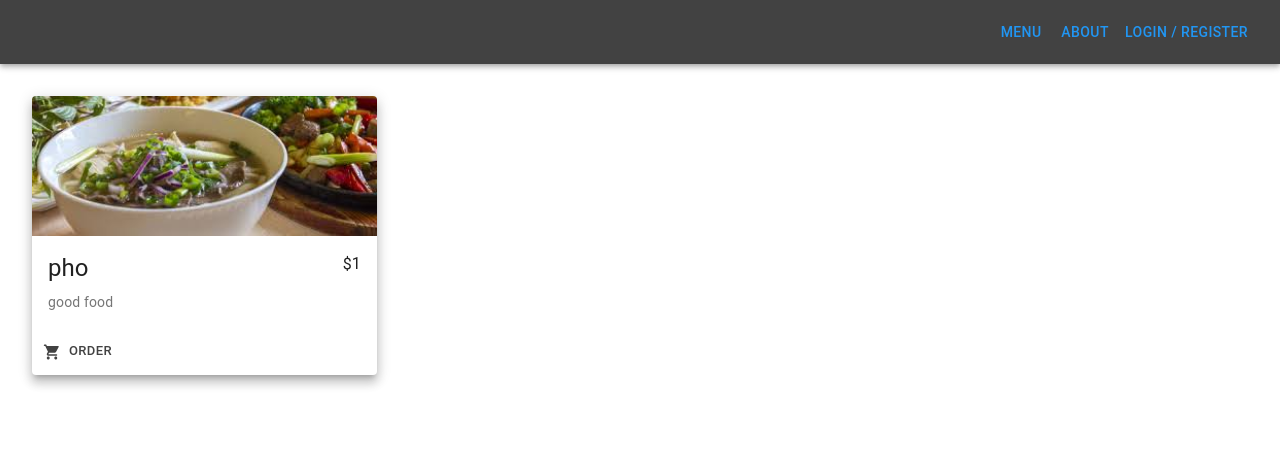
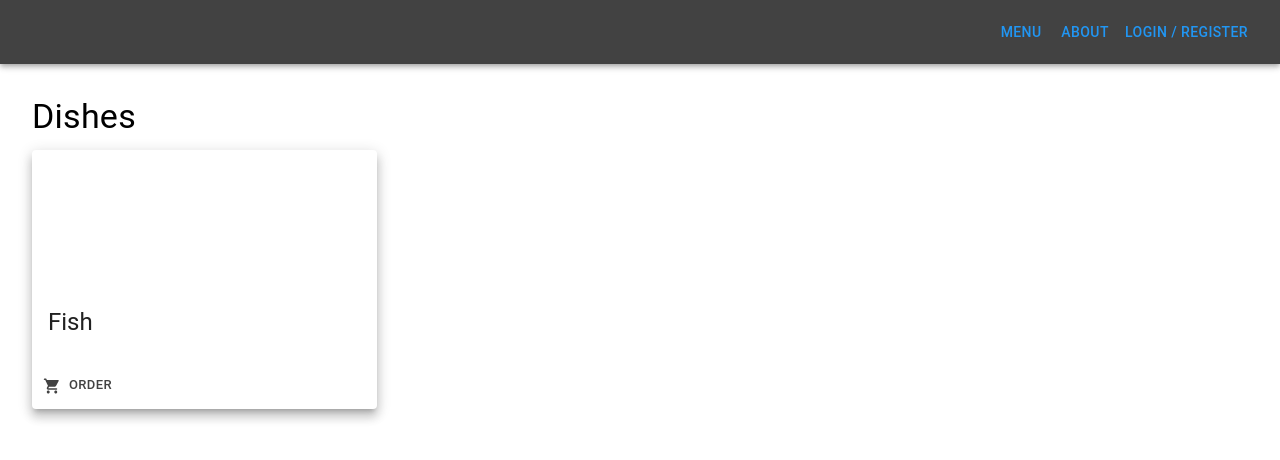
Before and after one commit to jamesphongduong/phongspho, a React (Create React App) app: page / in a window 1280 px wide. Shown: the top 460 px of the page. Built offline with nearby package versions, Linux system fonts and the light colour scheme; data requests are answered from the project's data file.

Commit message:
able to post item

```diff
--- a/db.json
+++ b/db.json
@@ -1,5 +1,10 @@
 {
-  "posts": [{ "id": 1, "title": "json-server", "author": "typicode" }],
-  "comments": [{ "id": 1, "body": "some comment", "postId": 1 }],
-  "profile": { "name": "typicode" }
+  "dishes": [
+    {
+      "title": "Fish",
+      "description": "",
+      "price": "",
+      "id": 5
+    }
+  ]
 }
--- a/src/api/index.ts
+++ b/src/api/index.ts
@@ -1,13 +1,24 @@
-import axios from 'axios';
+import axios, { AxiosPromise } from 'axios';
 
-export const baseURL = 'http://localhost:3000';
+export const baseURL = 'http://localhost:4000';
 
-// get
+//  GET REQS
 
-// get all meals
-export const getMeals = () => {
-  return axios
-    .get(baseURL)
-    .then((res) => console.log('res', res))
-    .catch((err) => console.log('err', err));
+export const getMeals = (): AxiosPromise => {
+  return axios.get(`${baseURL}/dishes/`);
 };
+
+// POST REQS
+
+export const postMeal = (data): AxiosPromise => {
+  const { titleInput, descriptionInput, priceInput, fileInput } = data;
+
+  const postData = {
+    title: titleInput,
+    description: descriptionInput,
+    price: priceInput,
+    file: fileInput
+  };
+
+  return axios.post(`${baseURL}/dishes/`, postData);
+};
--- a/src/components/MenuItem.tsx
+++ b/src/components/MenuItem.tsx
@@ -13,16 +13,16 @@ interface Props {
   price: number;
   title: string;
   description: string;
-  image: string;
+  imageURL: string;
 }
 
 export const MenuItem = (props: Props): JSX.Element => {
-  const { price, title, description, image } = props;
+  const { price, title, description, imageURL } = props;
   const classes = useStyles();
 
   return (
     <Card className={classes.card} raised>
-      <CardMedia className={classes.media} image={image} />
+      <CardMedia className={classes.media} image={imageURL} />
       <CardContent>
         <div className={classes.titleContainer}>
           <Typography gutterBottom variant="h5" component="h2">
--- a/src/components/Navbar.tsx
+++ b/src/components/Navbar.tsx
@@ -4,10 +4,10 @@ import { Button } from './Button';
 import shortid from 'shortid';
 import { makeStyles } from '@material-ui/core/styles';
 import { Link } from 'react-router-dom';
-import { menuItem } from '../types';
+import { navbarItem } from '../types';
 
 interface Props {
-  items: menuItem[];
+  items: navbarItem[];
 }
 
 export const Navbar = (props: Props): JSX.Element => {
--- a/src/components/pages/Menu.tsx
+++ b/src/components/pages/Menu.tsx
@@ -1,8 +1,51 @@
-import React from 'react';
+import React, { PureComponent } from 'react';
 import { MenuItem } from '../';
+import { getMeals } from '../../api';
+import { dish } from '../../types';
+import shortid from 'shortid';
+import { Typography } from '../Typography';
 
-export const Menu = () => {
-  return (
-    <MenuItem title="pho" price={1} description="good food" image="./pho.jpg" />
-  );
-};
+interface State {
+  dishes: dish[];
+}
+
+export class Menu extends PureComponent<{}, State> {
+  constructor(props) {
+    super(props);
+    this.state = {
+      dishes: []
+    };
+  }
+
+  componentDidMount() {
+    getMeals().then((res) => {
+      this.setState({ dishes: res.data });
+    });
+  }
+
+  renderMenu = (): JSX.Element[] => {
+    const { dishes } = this.state;
+
+    return dishes.map(
+      (dish: dish): JSX.Element => {
+        return (
+          <MenuItem
+            key={shortid.generate()}
+            title={dish.title}
+            price={dish.price}
+            description={dish.description}
+            imageURL={dish.imageURL}
+          />
+        );
+      }
+    );
+  };
+
+  render() {
+    return (
+      <div>
+        <Typography text="Dishes" variant="h4" /> {this.renderMenu()}
+      </div>
+    );
+  }
+}
--- a/src/components/pages/NewDish.tsx
+++ b/src/components/pages/NewDish.tsx
@@ -3,7 +3,7 @@ import { TextField, Button, Typography } from '../';
 import Container from '@material-ui/core/Container';
 import ReactS3 from 'react-s3';
 import { S3Config } from '../../config';
-import { getMeals } from '../../api';
+import { getMeals, postMeal } from '../../api';
 
 interface State {
   titleInput: string;
@@ -29,24 +29,29 @@ export class NewDish extends PureComponent<{}, State> {
   };
 
   componentDidMount() {
-    getMeals();
+    console.log('mounted');
+    // getMeals();
+    // postMeal();
   }
+
+  postDish = () => {
+    const { titleInput, priceInput, descriptionInput, fileInput } = this.state;
+    const data = { titleInput, priceInput, descriptionInput, fileInput };
+
+    postMeal(data);
+  };
 
   upload = (e: React.ChangeEvent<HTMLInputElement>): void => {
     if (e && e.target && e.target.files) {
       this.setState({ fileInput: e.target.files[0] });
     }
     // ReactS3.uploadFile(e.target.files[0], S3Config)
-    //   .then((data: any) => {
+    //   .then((data: any) => {2
     //     console.log('data', data);
     //     alert('Upload Successful');
     //     const imageURL = data.location;
     //   })
     //   .catch((err) => console.log('err', err));
-  };
-
-  onPost = () => {
-    const { titleInput, priceInput, descriptionInput, fileInput } = this.state;
   };
 
   render(): JSX.Element {
@@ -75,11 +80,7 @@ export class NewDish extends PureComponent<{}, State> {
         />
         <input type="file" onChange={this.upload} />
         <div style={{ marginTop: 40 }}>
-          <Button
-            onClick={() => alert('clicked')}
-            color="primary"
-            label="create"
-          />
+          <Button onClick={this.postDish} color="primary" label="create" />
         </div>
       </Container>
     );
```
Also changed, not shown: src/types/index.ts (+9 -1 lines).
